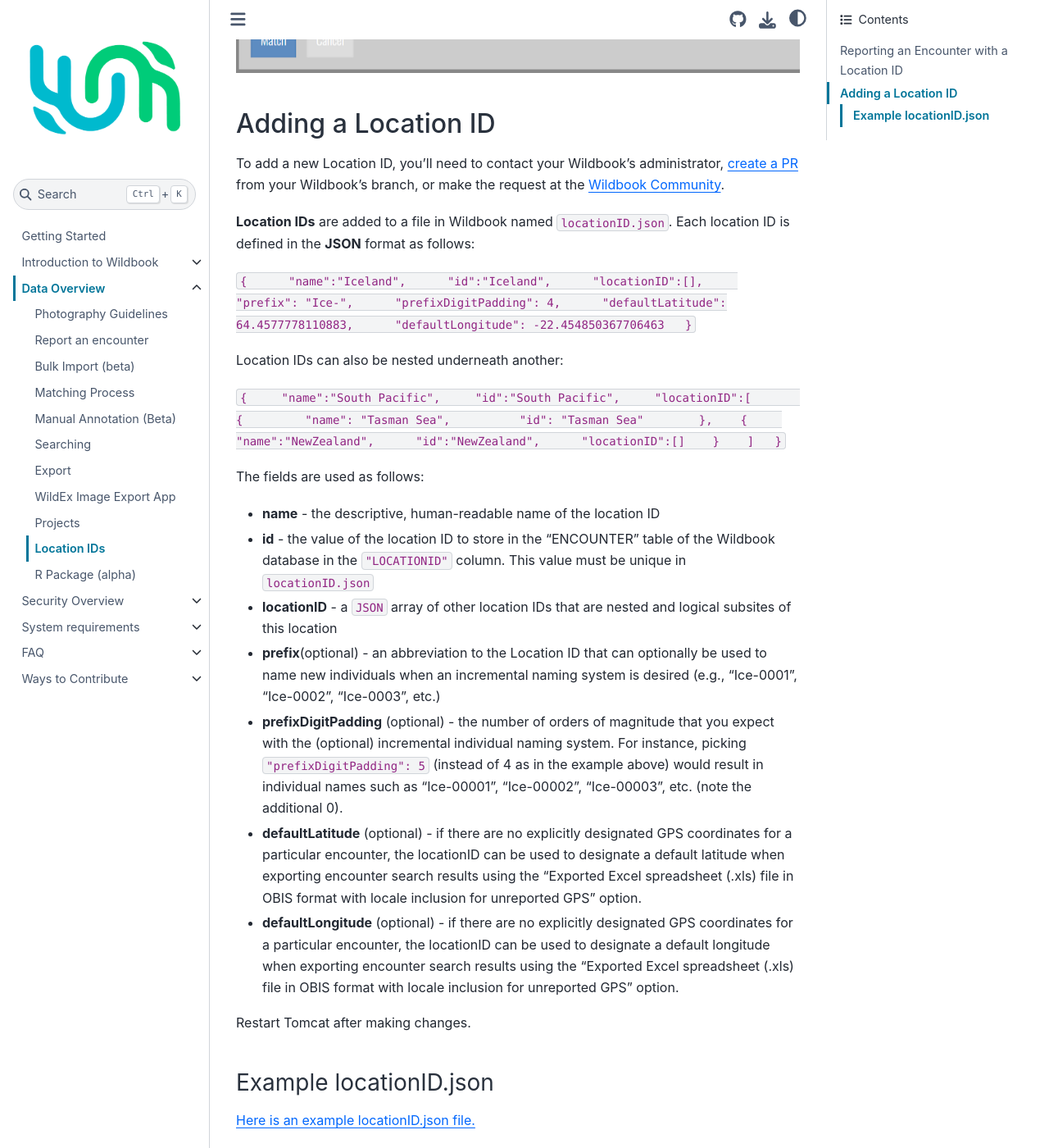
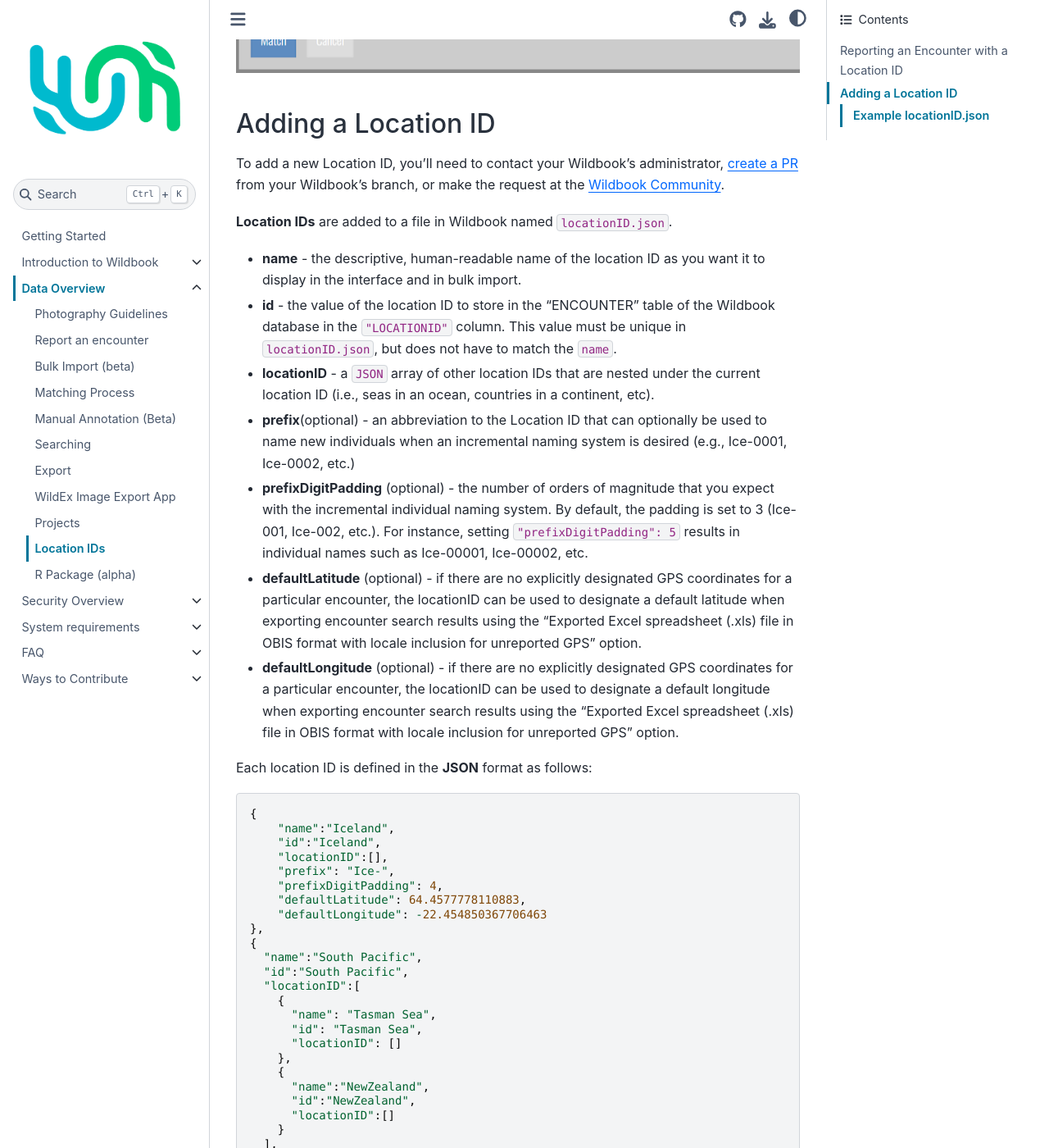
Before and after one commit to WildMeOrg/wildbook-docs, a Sphinx documentation site: the page built from docs/data/location-ids.md, in a window 1280 px wide and 1400 px high, scrolled down 2212 px. Shown: the whole window at 82% size. Built offline with Sphinx 7.4.7 and the Sphinx Book theme 1.1.4, drawn with Linux system fonts in a browser that asks for light colours; some of the changed lines change nothing that is shown.

Commit message:
json format and file reference update
example cleanup and corrected file reference to json to point to the correct location

````diff
--- a/docs/data/location-ids.md
+++ b/docs/data/location-ids.md
@@ -20,9 +20,20 @@
 
 To add a new Location ID, you'll need to contact your Wildbook's administrator, [create a PR](../contribute/pr-workflow.md) from your Wildbook's branch, or make the request at the [Wildbook Community](https://community.wildme.org).
 
-**Location IDs** are added to a file in Wildbook named `locationID.json`. Each location ID is defined in the **JSON** format as follows:
+**Location IDs** are added to a file in Wildbook named `locationID.json`.
 
-`{
+* **name** - the descriptive, human-readable name of the location ID as you want it to display in the interface and in bulk import.
+* **id** - the value of the location ID to store in the "ENCOUNTER" table of the Wildbook database in the `"LOCATIONID"` column. This value must be unique in `locationID.json`, but does not have to match the `name`.
+* **locationID** - a `JSON` array of other location IDs that are nested under the current location ID (i.e., seas in an ocean, countries in a continent, etc).
+* **prefix**(optional) - an abbreviation to the Location ID that can optionally be used to name new individuals when an incremental naming system is desired (e.g., Ice-0001, Ice-0002, etc.)
+* **prefixDigitPadding** (optional) - the number of orders of magnitude that you expect with the incremental individual naming system. By default, the padding is set to 3 (Ice-001, Ice-002, etc.). For instance, setting `"prefixDigitPadding": 5` results in individual names such as Ice-00001, Ice-00002, etc.
+* **defaultLatitude** (optional) - if there are no explicitly designated GPS coordinates for a particular encounter, the locationID can be used to designate a default latitude when exporting encounter search results using the "Exported Excel spreadsheet (.xls) file in OBIS format with locale inclusion for unreported GPS" option.
+* **defaultLongitude** (optional) - if there are no explicitly designated GPS coordinates for a particular encounter, the locationID can be used to designate a default longitude when exporting encounter search results using the "Exported Excel spreadsheet (.xls) file in OBIS format with locale inclusion for unreported GPS" option.
+
+Each location ID is defined in the **JSON** format as follows:
+
+```
+{
     "name":"Iceland",
     "id":"Iceland",
     "locationID":[],
@@ -30,38 +41,28 @@
     "prefixDigitPadding": 4,
     "defaultLatitude": 64.4577778110883,
     "defaultLongitude": -22.454850367706463
- }`
-
-Location IDs can also be nested underneath another:
-
-`{
-    "name":"South Pacific",
-    "id":"South Pacific",
-    "locationID":[
-      {
-        "name": "Tasman Sea",
-        "id": "Tasman Sea"
-      },
-  {
-    "name":"NewZealand",
-    "id":"NewZealand",
-    "locationID":[]
-  }
-  ]
-  }`
-
-The fields are used as follows:
-
-* **name** - the descriptive, human-readable name of the location ID
-* **id** - the value of the location ID to store in the "ENCOUNTER" table of the Wildbook database in the `"LOCATIONID"` column. This value must be unique in `locationID.json`
-* **locationID** - a `JSON` array of other location IDs that are nested and logical subsites of this location
-* **prefix**(optional) - an abbreviation to the Location ID that can optionally be used to name new individuals when an incremental naming system is desired (e.g., "Ice-0001", "Ice-0002", "Ice-0003", etc.)
-* **prefixDigitPadding** (optional) - the number of orders of magnitude that you expect with the (optional) incremental individual naming system. For instance, picking `"prefixDigitPadding": 5` (instead of 4 as in the example above) would result in individual names such as "Ice-00001", "Ice-00002", "Ice-00003", etc. (note the additional 0).
-* **defaultLatitude** (optional) - if there are no explicitly designated GPS coordinates for a particular encounter, the locationID can be used to designate a default latitude when exporting encounter search results using the "Exported Excel spreadsheet (.xls) file in OBIS format with locale inclusion for unreported GPS" option.
-* **defaultLongitude** (optional) - if there are no explicitly designated GPS coordinates for a particular encounter, the locationID can be used to designate a default longitude when exporting encounter search results using the "Exported Excel spreadsheet (.xls) file in OBIS format with locale inclusion for unreported GPS" option.
+},
+{
+  "name":"South Pacific",
+  "id":"South Pacific",
+  "locationID":[
+    {
+      "name": "Tasman Sea",
+      "id": "Tasman Sea",
+      "locationID": []
+    },
+    {
+      "name":"NewZealand",
+      "id":"NewZealand",
+      "locationID":[]
+    }
+  ],
+  "prefix": "SP-"
+}
+```
 
 Restart Tomcat after making changes.
 
 ### Example locationID.json
 
-[Here is an example locationID.json file.](../assets/images/locationID_template.json)
+[Here is an example locationID.json file.](../assets/locationID_template.json)
````
